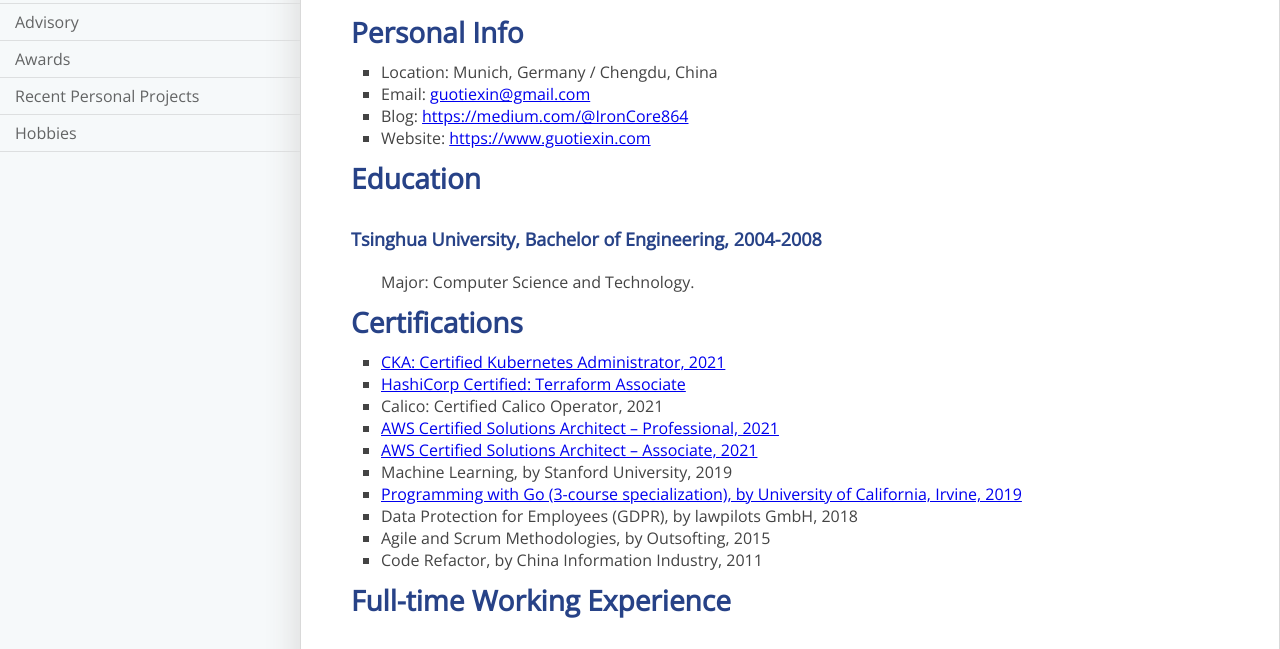
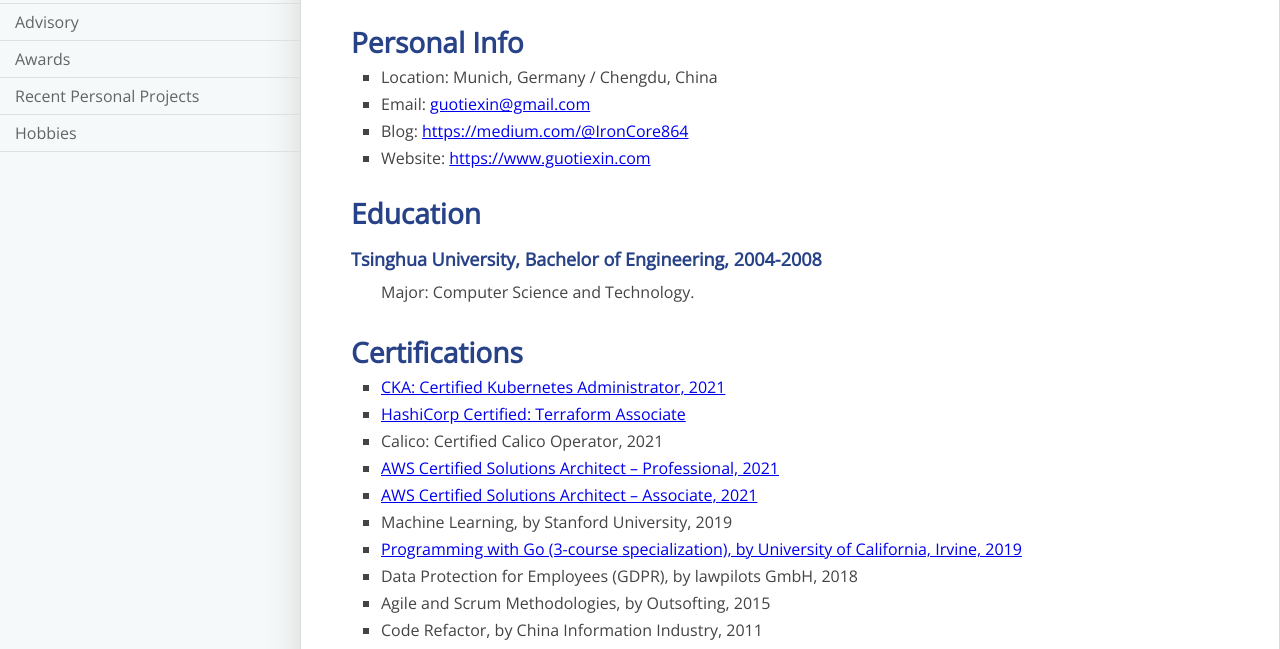
Before and after one commit to IronCore864/IronCore864, a website: page index.html in a window 1280 px wide. Shown: the part 322-971 px from the top of the page. Drawn offline with nearby package versions, Linux system fonts and the light colour scheme.

Commit message:
update css

```diff
--- a/src/less/main.less
+++ b/src/less/main.less
@@ -64,8 +64,8 @@
   .content {
     h1 {
       margin: 0px;
-      padding-top: 10px;
-      padding-bottom: 10px;
+      padding-top: 20px;
+      padding-bottom: 5px;
       font-size: 28px;
       color: #274287;
 
@@ -86,6 +86,7 @@
 
     li {
       font-size: 16px;
+      padding-bottom: 5px;
       @media (max-width: 1000px) {
         font-size: 14px;
       }
@@ -93,7 +94,7 @@
 
     h2 {
       margin: 0px;
-      padding-top: 20px;
+      padding-top: 10px;
       padding-bottom: 10px;
       padding-left: 0px;
       font-size: 18px;
@@ -111,7 +112,7 @@
 
     p {
       margin: 0px;
-      padding-top: 10px;
+      padding-bottom: 10px;
       padding-left: 30px;
       font-size: 16px;
 
```
Also changed, not shown: css/main.css.
